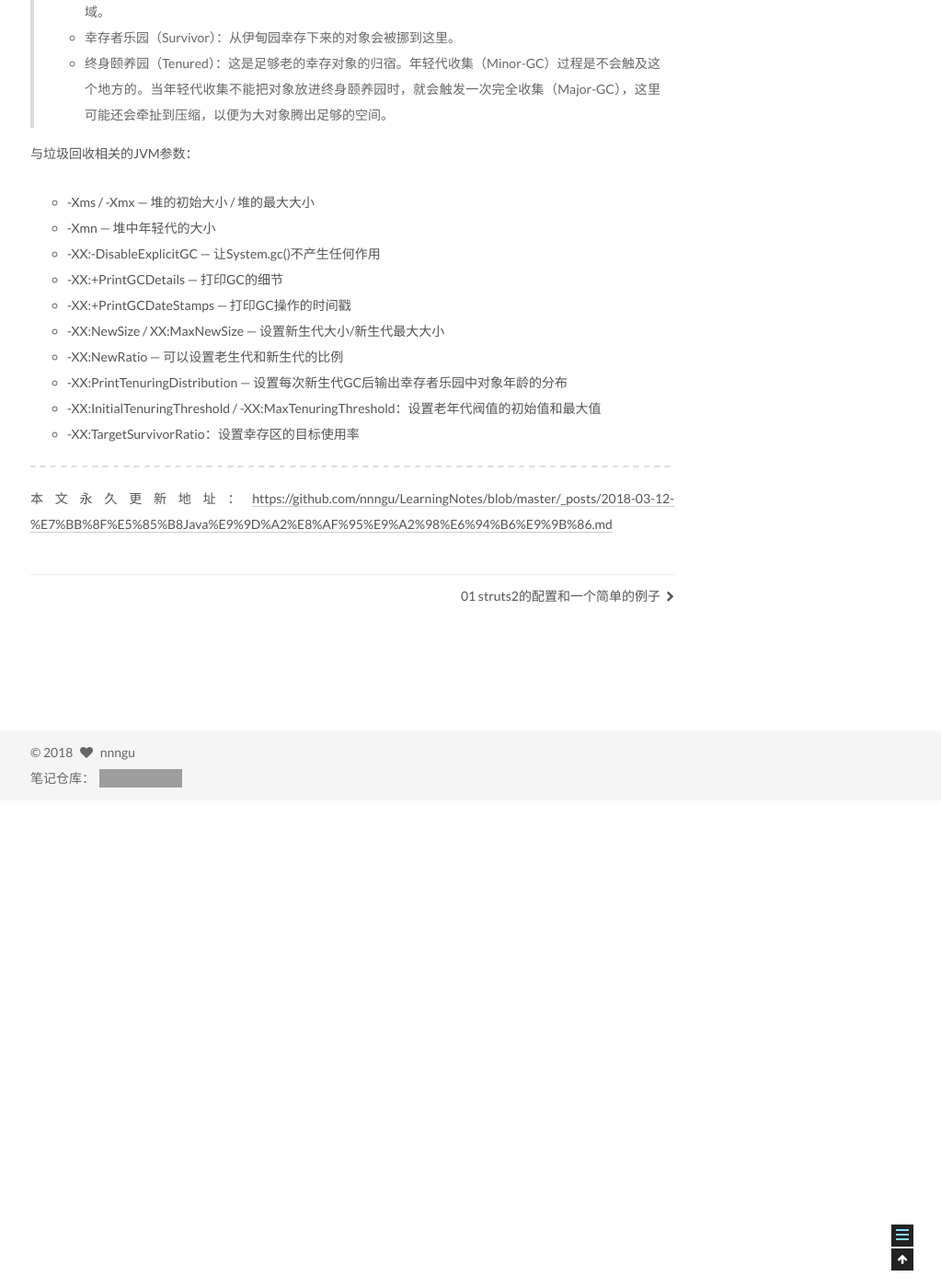
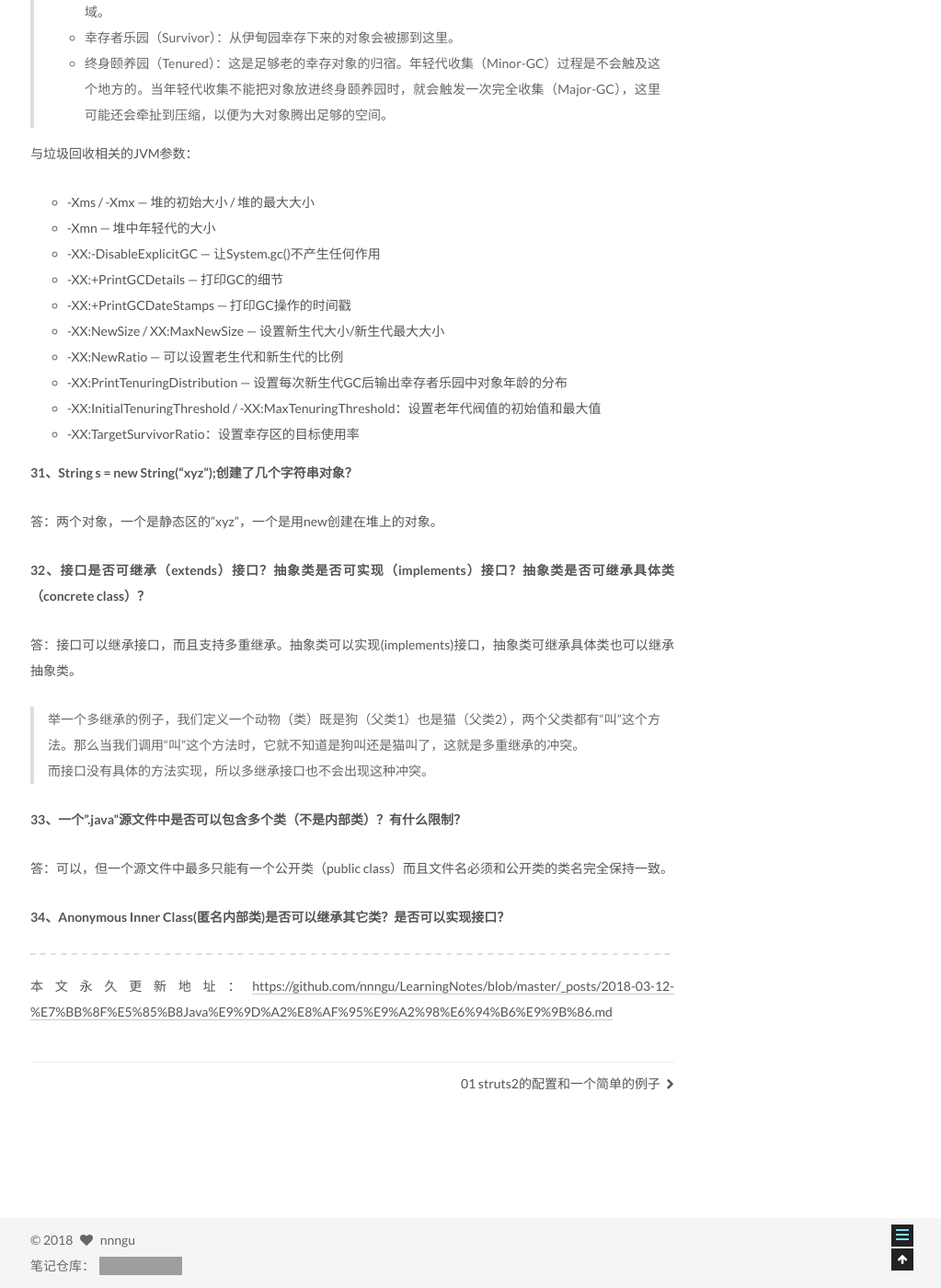
Before and after one commit to nnngu/LearningNotes, a Jekyll site: the page built from _posts/2018-03-12-经典Java面试题收集.md, in a window 1280 px wide and 1400 px high, scrolled down 19317 px. Shown: the whole window at 92% size, without its empty margins (257-1280 px from the left). Built offline with Jekyll 4.4.1, drawn with Linux system fonts in a browser that asks for light colours; grey boxes are pictures that could not be loaded.

Commit message:
修改文件: _posts/2018-03-12-经典Java面试题收集.md

```diff
--- a/_posts/2018-03-12-经典Java面试题收集.md
+++ b/_posts/2018-03-12-经典Java面试题收集.md
@@ -686,6 +686,25 @@ class CloneTest {
 * -XX:InitialTenuringThreshold / -XX:MaxTenuringThreshold：设置老年代阀值的初始值和最大值
 * -XX:TargetSurvivorRatio：设置幸存区的目标使用率
 
+**31、String s = new String("xyz");创建了几个字符串对象？**
+
+答：两个对象，一个是静态区的"xyz"，一个是用new创建在堆上的对象。
+
+**32、接口是否可继承（extends）接口？抽象类是否可实现（implements）接口？抽象类是否可继承具体类（concrete class）？**
+
+答：接口可以继承接口，而且支持多重继承。抽象类可以实现(implements)接口，抽象类可继承具体类也可以继承抽象类。
+
+> 举一个多继承的例子，我们定义一个动物（类）既是狗（父类1）也是猫（父类2），两个父类都有“叫”这个方法。那么当我们调用“叫”这个方法时，它就不知道是狗叫还是猫叫了，这就是多重继承的冲突。
+> 而接口没有具体的方法实现，所以多继承接口也不会出现这种冲突。
+
+**33、一个".java"源文件中是否可以包含多个类（不是内部类）？有什么限制？**
+
+答：可以，但一个源文件中最多只能有一个公开类（public class）而且文件名必须和公开类的类名完全保持一致。
+
+**34、Anonymous Inner Class(匿名内部类)是否可以继承其它类？是否可以实现接口？**
+
+
+
 
 
 
```
